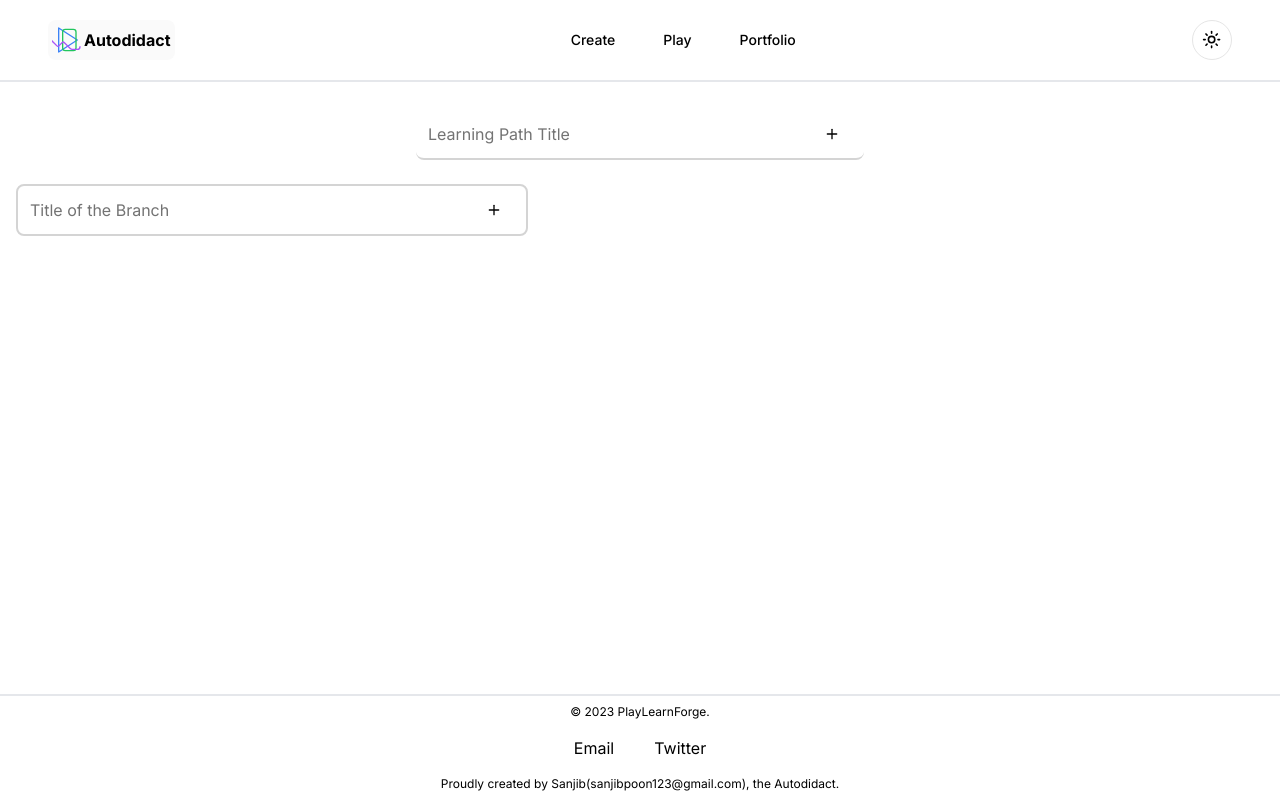
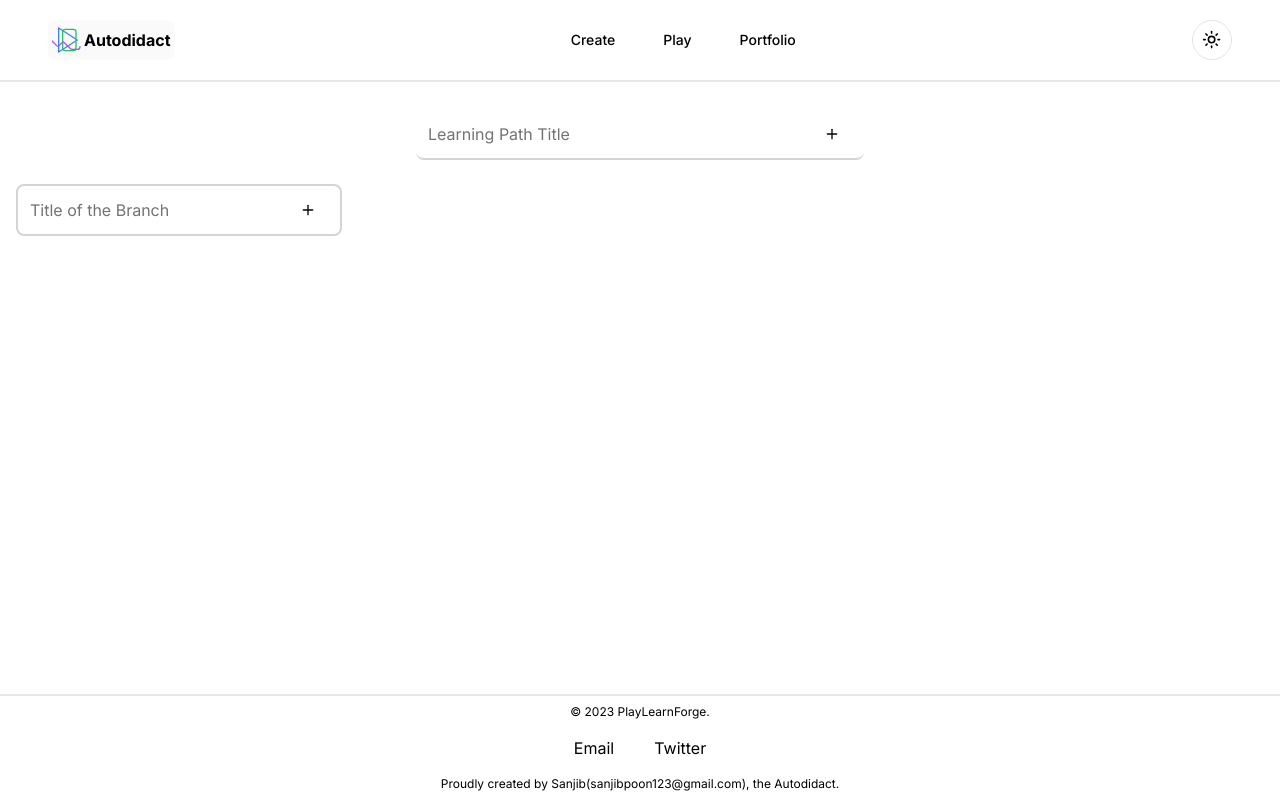
Before and after one commit to san-poon/nexus-adept, a Next.js app: page /feature-category-hierarchy/create in a window 1280 px wide. Both pictures are taken after a click on the button 832 px from the left and 134 px from the top of the page. Built offline with nearby package versions, Linux system fonts and the light colour scheme.

Commit message:
Add expandable/collapsable to the heirarchy

```diff
--- a/app/feature-category-hierarchy/components/CategoryHierarchy.tsx
+++ b/app/feature-category-hierarchy/components/CategoryHierarchy.tsx
@@ -2,9 +2,9 @@
 
 import { useState } from "react";
 import { v4 as uuidv4 } from 'uuid';
-import { Category, CategoryTreeProps } from '../lib/types'
-import CategoryBlock from "./CategoryBlock";
+import { Category } from '../lib/types'
 import HierarchyTitle from "./HierarchyTitle";
+import CategoryTree from "./CategoryTree";
 
 const initialCategory: Category[] = [
     {
@@ -87,46 +87,3 @@ export default function CategoryHierarchy() {
         </div>
     );
 }
-
-function CategoryTree({ categoryID, categories, onCategoryInsert, onTitleUpdate }: CategoryTreeProps) {
-    //@ts-ignore
-    const { index, category } = categories.reduce(
-        (result, current, currentIndex) => {
-            if (current.id === categoryID) {
-                return {
-                    index: currentIndex,
-                    category: current
-                }
-            }
-            return result;
-        },
-        {}
-    );
-    const childIDs = category.childIDs;
-
-    return (
-        <li>
-            <CategoryBlock
-                category={category}
-                onCategoryInsert={() => { onCategoryInsert(category.id, index) }}
-                onTitleUpdate={onTitleUpdate}
-            />
-            {childIDs.length > 0 && (
-                <div className=" border-s dark:border-neutral-700 border-neutral-300">
-                    <ul className=" ms-10 my-2">
-                        {childIDs.map((childID: string) => (
-                            <CategoryTree
-                                key={childID}
-                                categoryID={childID}
-                                categories={categories}
-                                onCategoryInsert={onCategoryInsert}
-                                onTitleUpdate={onTitleUpdate}
-                            />
-                        ))}
-                    </ul>
-                </div>
-            )}
-        </li>
-
-    )
-}
--- /dev/null
+++ b/app/feature-category-hierarchy/components/CategoryTree.tsx
@@ -0,0 +1,63 @@
+import { useState } from "react";
+import CategoryBlock from "./CategoryBlock";
+import { Button } from "@/components/ui/button";
+import { CategoryTreeProps } from "../lib/types";
+import { ChevronDown, ChevronRight } from "lucide-react";
+export default function CategoryTree({ categoryID, categories, onCategoryInsert, onTitleUpdate }: CategoryTreeProps) {
+    const [isExpanded, setIsExpanded] = useState(true);
+
+    const handleHierarchyToggle = () => {
+        setIsExpanded((prev) => !prev);
+    }
+
+    //@ts-ignore
+    const { index, category } = categories.reduce(
+        (result, current, currentIndex) => {
+            if (current.id === categoryID) {
+                return {
+                    index: currentIndex,
+                    category: current
+                }
+            }
+            return result;
+        },
+        {}
+    );
+    const childIDs = category.childIDs;
+
+    return (
+        <li>
+            <div className="flex items-center">
+                <CategoryBlock
+                    category={category}
+                    onCategoryInsert={() => { onCategoryInsert(category.id, index) }}
+                    onTitleUpdate={onTitleUpdate}
+                />
+                {childIDs.length > 0 && (
+                    <Button onClick={handleHierarchyToggle}>
+                        {isExpanded
+                            ? <ChevronDown className="w-4" />
+                            : <ChevronRight className="w-4" />
+                        }
+                    </Button>
+                )}
+            </div>
+            {isExpanded && childIDs.length > 0 && (
+                <div className=" border-s dark:border-neutral-700 border-neutral-300">
+                    <ul className=" ml-10 my-2 overflow-y-auto">
+                        {childIDs.map((childID: string) => (
+                            <CategoryTree
+                                key={childID}
+                                categoryID={childID}
+                                categories={categories}
+                                onCategoryInsert={onCategoryInsert}
+                                onTitleUpdate={onTitleUpdate}
+                            />
+                        ))}
+                    </ul>
+                </div>
+            )}
+        </li>
+
+    )
+}
--- a/components/ui/button.tsx
+++ b/components/ui/button.tsx
@@ -13,7 +13,7 @@ const buttonVariants = cva(
         destructive:
           "bg-red-500 text-neutral-50 hover:bg-red-500/90 dark:bg-red-900 dark:text-neutral-50 dark:hover:bg-red-900/90",
         outline:
-          "border border-neutral-200 bg-white hover:bg-neutral-100 hover:text-neutral-900 dark:border-neutral-800 dark:bg-neutral-950 dark:hover:bg-neutral-800 dark:hover:text-neutral-50",
+          "border border-neutral-200 bg-inherit hover:bg-neutral-100 hover:text-neutral-900 dark:border-neutral-800 dark:bg-inherit dark:hover:bg-neutral-800 dark:hover:text-neutral-50",
         secondary:
           "bg-neutral-100 text-neutral-900 hover:bg-neutral-100/80 dark:bg-neutral-800 dark:text-neutral-50 dark:hover:bg-neutral-800/80",
         ghost: "hover:bg-neutral-100 hover:text-neutral-900 dark:hover:bg-neutral-800 dark:hover:text-neutral-50",
```
